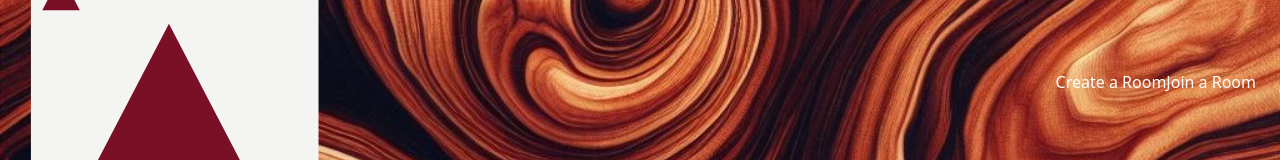
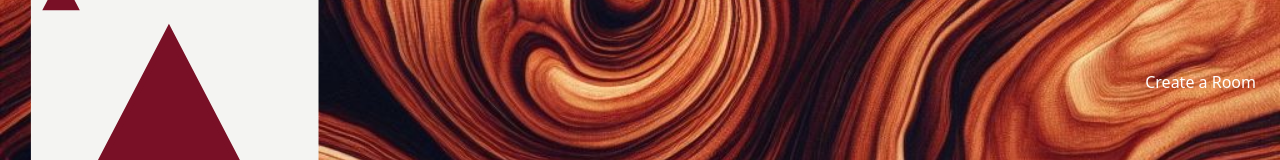
Before and after one commit to OlaleyeFisayo/whot-, a React (Vite) app in the folder client/: page / in a window 1280 px wide. Shown: the part 318-478 px from the top of the page. Built offline with nearby package versions, Linux system fonts and the light colour scheme.

Commit message:
Update index.tsx

```diff
--- a/client/src/pages/desktopIndex/index.tsx
+++ b/client/src/pages/desktopIndex/index.tsx
@@ -13,7 +13,6 @@ export default function DesktopIndex() {
       </div>
       <div>
         <Button>Create a Room</Button>
-        <Button>Join a Room</Button>
       </div>
     </section>
   );
```
